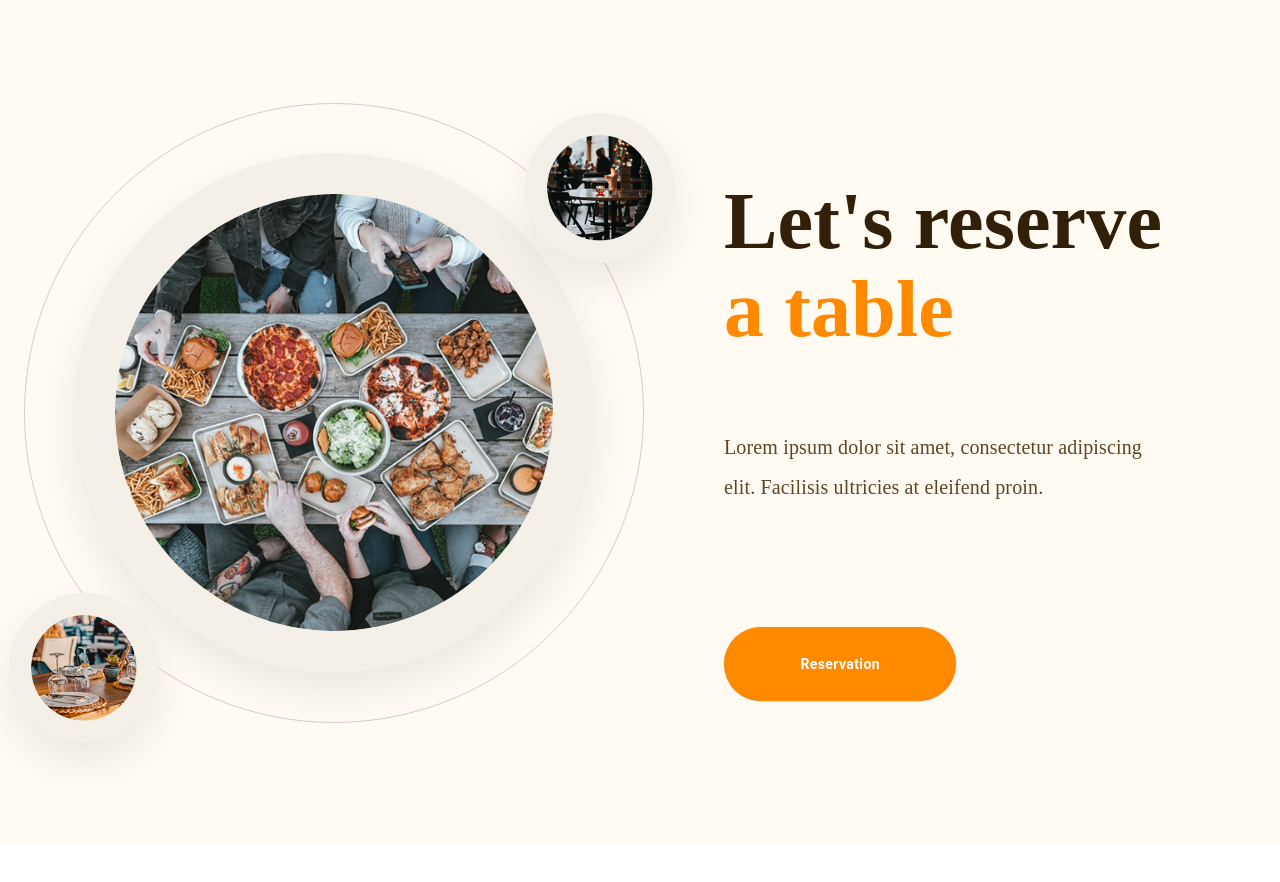
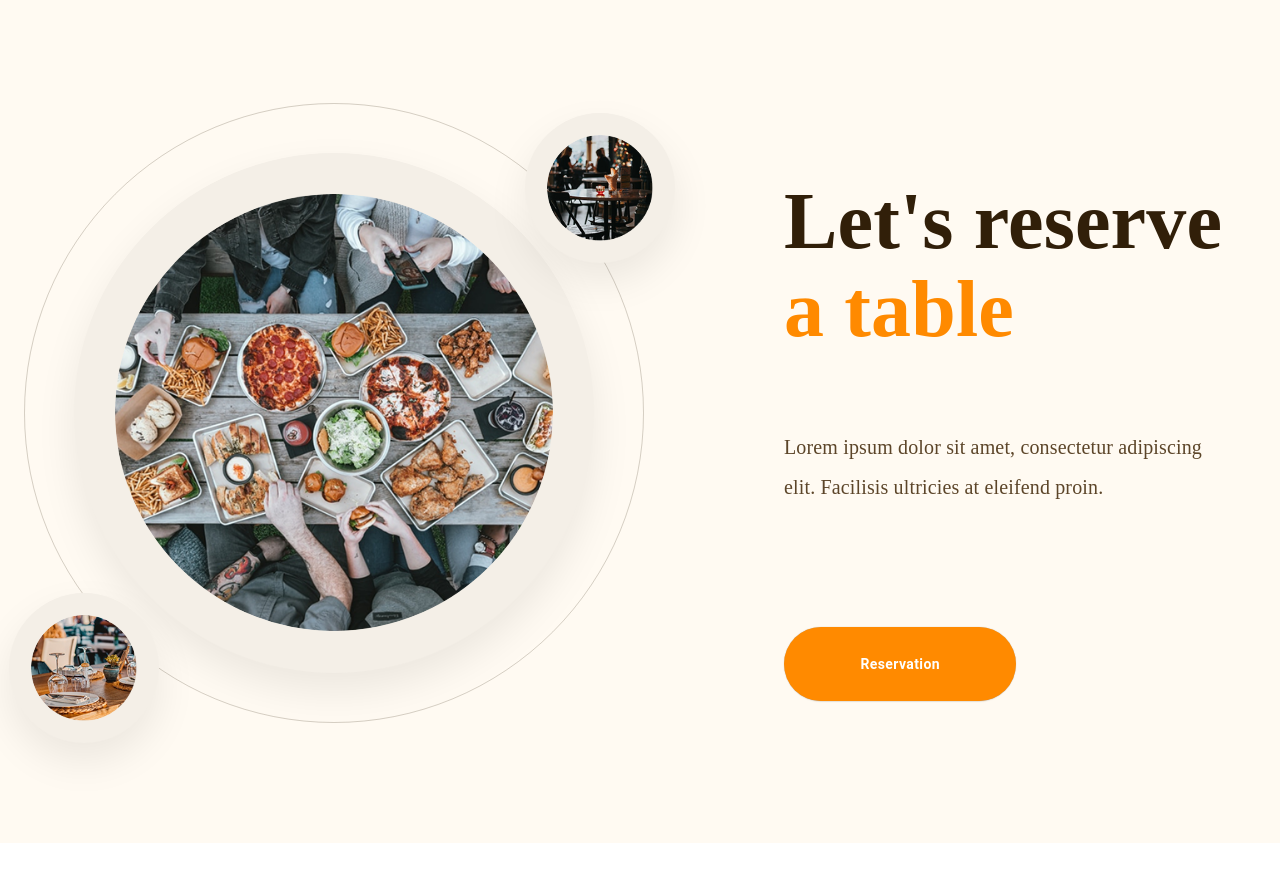
Before and after one commit to mirabdulloh/Delizioso-react, a React (Create React App) app: page / in a window 1280 px wide. Shown: the part 3040-3922 px from the top of the page. Built offline with nearby package versions, Linux system fonts and the light colour scheme.

Commit message:
fix: HomePage reservation sectional component .reservation-right class

```diff
--- a/src/css/home.css
+++ b/src/css/home.css
@@ -319,6 +319,7 @@
 }
 
 /* ! Reservation Sectional component */
+
 /* =========================
    RESERVATION SECTION
 ========================= */
@@ -426,6 +427,9 @@
      RIGHT TEXT
   ======================= */
 
+.reservation-right {
+  margin-left: 60px;
+}
 .reservation-title {
   width: 453px;
   color: #311f09;
```
